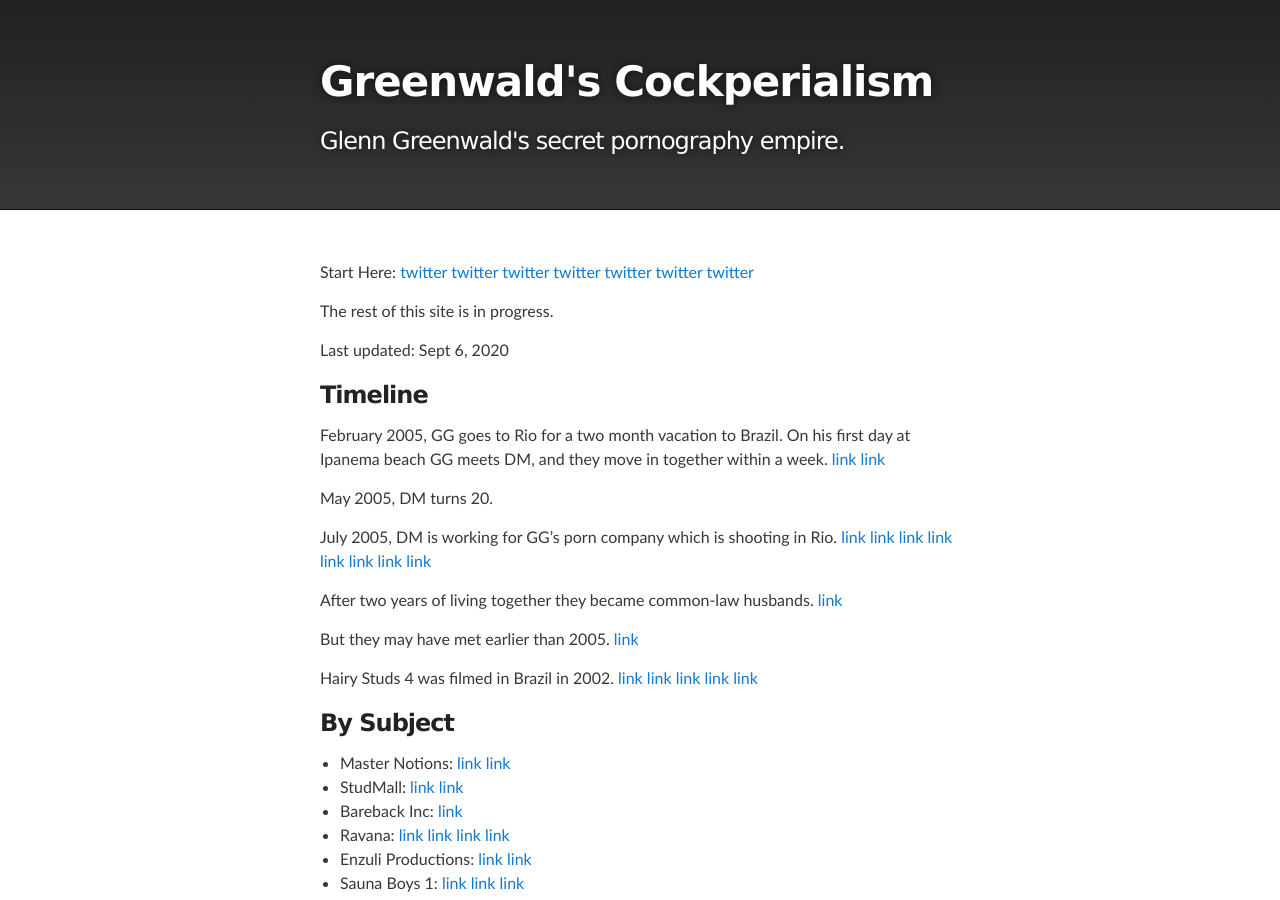
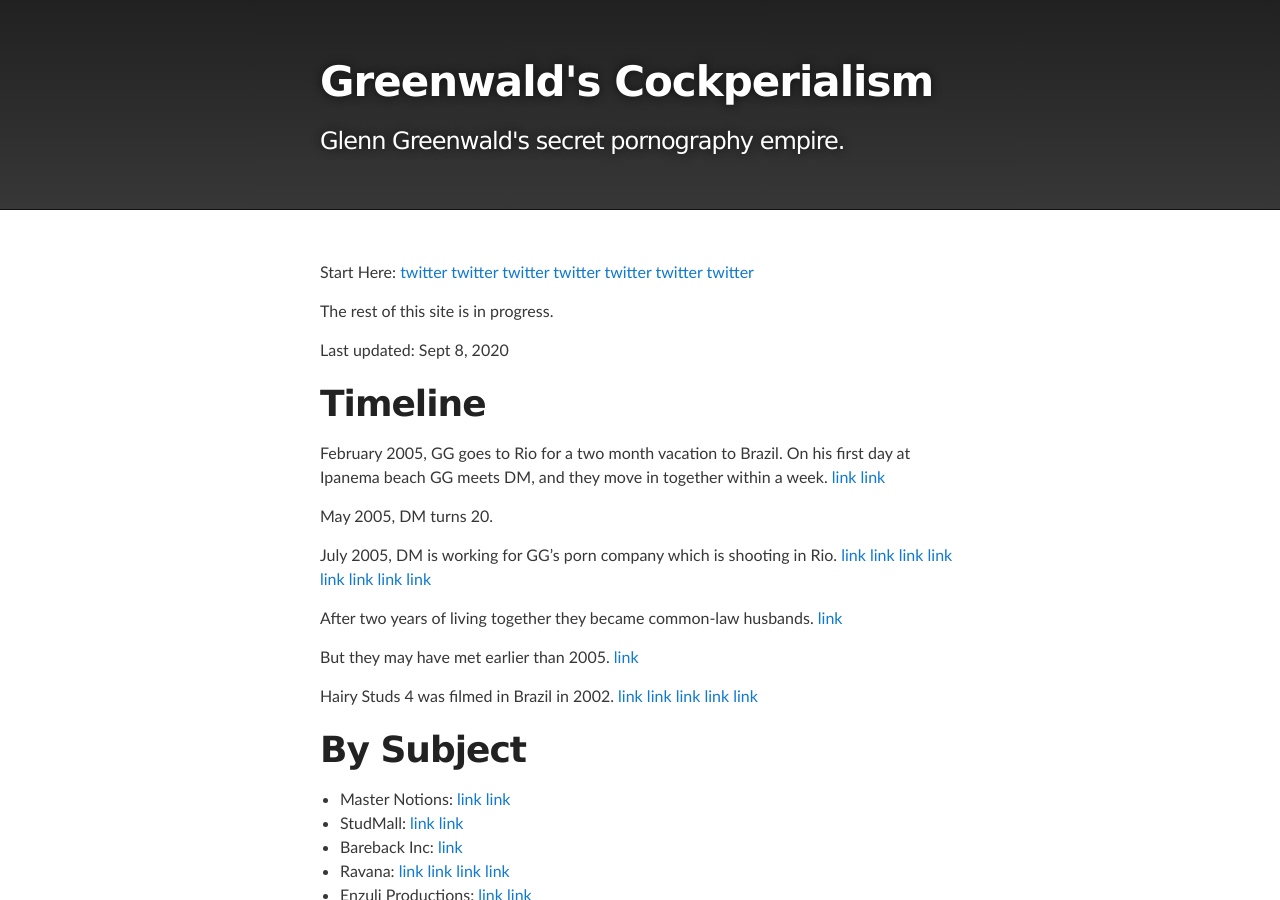
Before and after one commit to masternotions/masternotions.github.io, a Jekyll site: the page built from index.md, in a window 1280 px wide and 900 px high. Built offline with Jekyll 4.4.1, drawn with Linux system fonts in a browser that asks for light colours.

Commit message:
Update index.md

```diff
--- a/index.md
+++ b/index.md
@@ -14,9 +14,9 @@ Start Here:
 
 The rest of this site is in progress.
 
-Last updated: Sept 6, 2020
+Last updated: Sept 8, 2020
 
-### Timeline
+# Timeline
 
 February 2005, GG goes to Rio for a two month vacation to Brazil. On his first day at Ipanema beach GG meets DM, and they move in together within a week.
 [link](https://twitter.com/wokyleeks/status/1298827978164453378)
@@ -47,7 +47,7 @@ Hairy Studs 4 was filmed in Brazil in 2002.
 [link](https://twitter.com/AlanVRK/status/1299769069382569986)
 [link](https://twitter.com/AlanVRK/status/1299770551062401024)
 
-### By Subject
+# By Subject
 
 - Master Notions: [link](https://twitter.com/AlanVRK/status/1299119861809975297) [link](https://twitter.com/AlanVRK/status/1298995252284362752)
 - StudMall: [link](https://twitter.com/AlanVRK/status/1298396468844396545) [link](https://twitter.com/wokyleeks/status/1299021151352393728)
@@ -58,18 +58,18 @@ Hairy Studs 4 was filmed in Brazil in 2002.
 - Sauna Boys 3: [link](https://twitter.com/AlanVRK/status/1298727516736233472) [link](https://twitter.com/AlanVRK/status/1298729862618927105)
 - Back Covers: [link](https://twitter.com/AlanVRK/status/1298715175051079687) [link](https://twitter.com/AlanVRK/status/1299718665345134594)
 
-### Documents
+# Documents
 
 - ``Current`` [List of pornography videos directed by David Miranda](https://www.gayeroticvideoindex.com/D/3/2013.html)
 - ``Current`` [List of pornography videos produced by StudMall](https://www.gayeroticvideoindex.com/C/7/6277.html)
 - ``Feb 08, 2005`` [Phone contact information on StudMall.com](http://web.archive.org/web/20050208081923/http://www.studmall.com/contact.php)
 - ``Feb 08, 2005`` [Phone contact information for Glenn Greenwald's Legal Offices](https://archive.is/7CM2z)
 
-### Videos
+# Videos
 
 - ``2003`` Hairy Studs Vol. 4: [Is your dick hard?](/media/hairy-studs-4-audio.mp4)
 
-### Links
+# Links
 
 - ``Sep 28, 2019`` Better Call Glenn: [Glenn Greenwald ex-actor talks about his adult films VOL 1](https://web.archive.org/web/20191012162650/https://bettercallglenn.com/ex-ator-de-glenn-greenwald-fala-sobre-seus-filmes-adultos-vol-1/)
 - ``Aug 03, 2019`` Better Call Glenn: [A sexual predator named Glenn Greenwald (Act II)](https://web.archive.org/web/20190803233858/https://bettercallglenn.com/um-predador-sexual-chamado-glenn-greenwald-ato-ii/)
@@ -80,6 +80,6 @@ Hairy Studs 4 was filmed in Brazil in 2002.
 - ``Jun 26, 2013`` Dareh Gregorian for New York Daily News: [Glenn Greenwald, journalist who broke Edward Snowden story, was once lawyer sued over porn business](https://www.nydailynews.com/news/national/greenwald-reporter-broke-nsa-story-lawyer-sued-porn-biz-article-1.1383448)
 - ``Jun 26, 2013`` Jessica Testa for BuzzFeed News: [How Glenn Greenwald Became Glenn Greenwald](https://www.buzzfeednews.com/article/jtes/how-glenn-greenwald-became-glenn-greenwald)
 
-### More
+# More
 
 - [Articles](articles.md)
```
